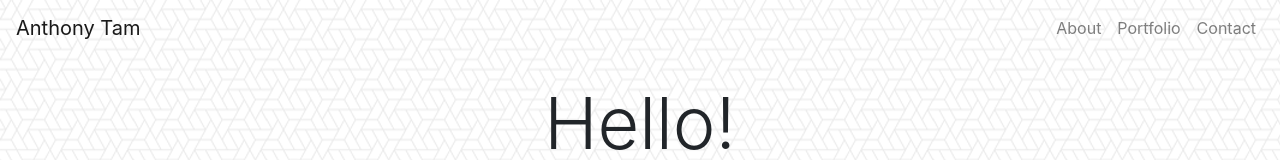
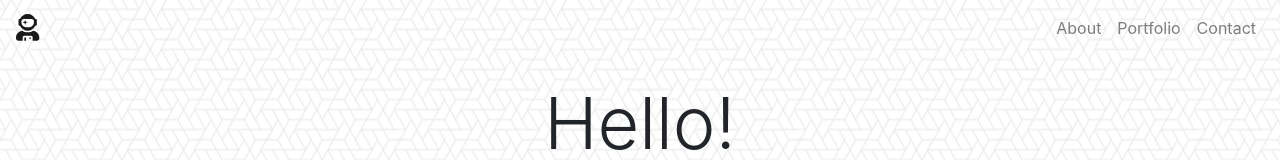
Before and after one commit to anthonytwh/anthonytwh.github.io, a React (Create React App) app: page / in a window 1280 px wide. Shown: the top 160 px of the page. Built offline with nearby package versions, Linux system fonts and the light colour scheme.

Commit message:
update footer spacing, add header icon

```diff
--- a/src/assets/styles.css
+++ b/src/assets/styles.css
@@ -16,6 +16,10 @@
 
 .Header-title {
   font-size: 1.5em;
+}
+
+.Header-icon {
+  color: grey;
 }
 
 .Header-intro {
--- a/src/components/Footer.jsx
+++ b/src/components/Footer.jsx
@@ -5,7 +5,6 @@ import '../assets/styles.css';
 
 import { FontAwesomeIcon } from '@fortawesome/react-fontawesome'
 import { faGithub, faLinkedin, faInstagram, faMedium} from '@fortawesome/free-brands-svg-icons'
-// import { faEnvelope } from '@fortawesome/free-solid-svg-icons'
 
 class Footer extends Component {
 
--- a/src/components/Header.jsx
+++ b/src/components/Header.jsx
@@ -1,5 +1,8 @@
 import React, { Component} from 'react';
 import { Collapse, Navbar, NavbarToggler, NavbarBrand, Nav, NavItem, NavLink } from 'reactstrap';
+
+import { FontAwesomeIcon } from '@fortawesome/react-fontawesome'
+import { faUserAstronaut } from '@fortawesome/free-solid-svg-icons'
 
 import '../assets/styles.css';
 
@@ -21,7 +24,7 @@ class Header extends Component {
 		return(
 			<div>
 				<Navbar className="Header-header" light expand="md">
-					<NavbarBrand href='/'>Anthony Tam </NavbarBrand>
+					<NavbarBrand href='/'> <a className="Header-icon"><FontAwesomeIcon icon={faUserAstronaut} size="lg"/></a> </NavbarBrand>
 					<NavbarToggler onCLick={this.toggle} />
 					<Collapse isOpen={this.state.isOpen} navbar>
 						<Nav className='ml-auto' navbar>
```
